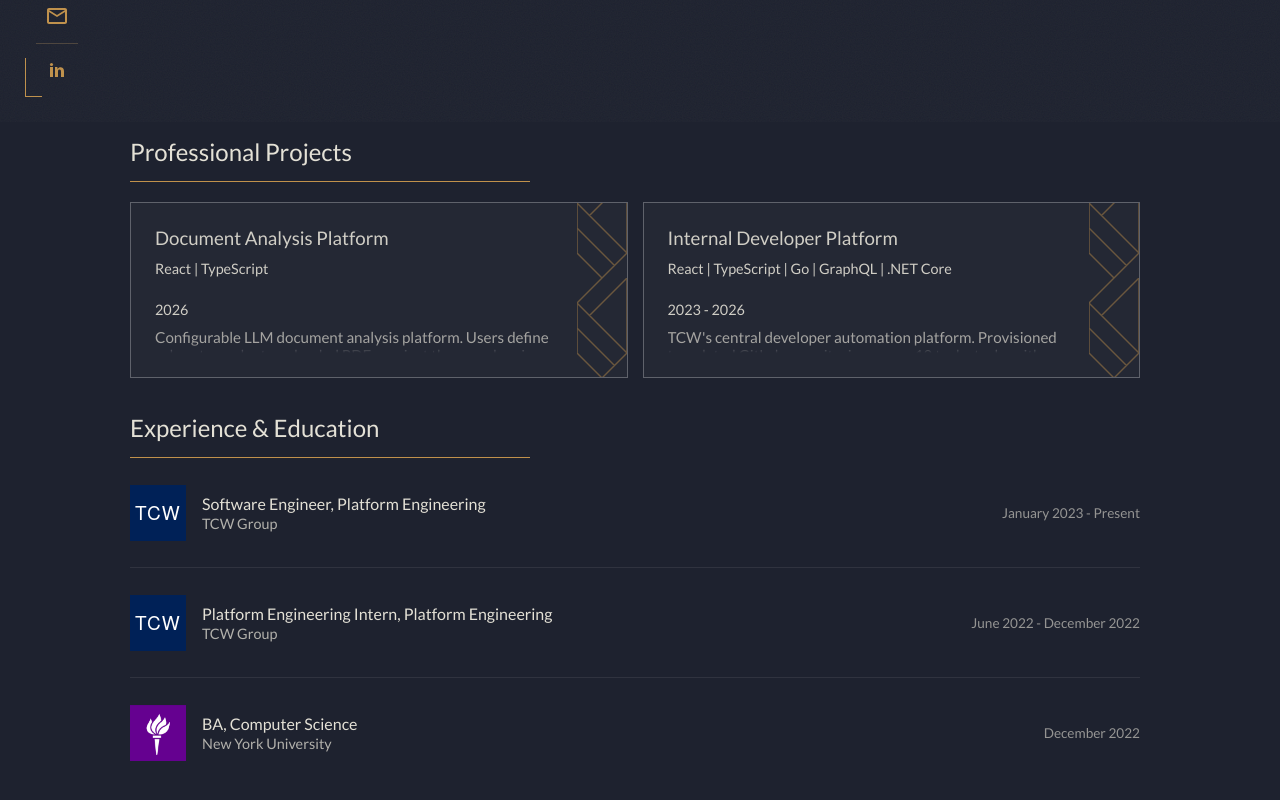
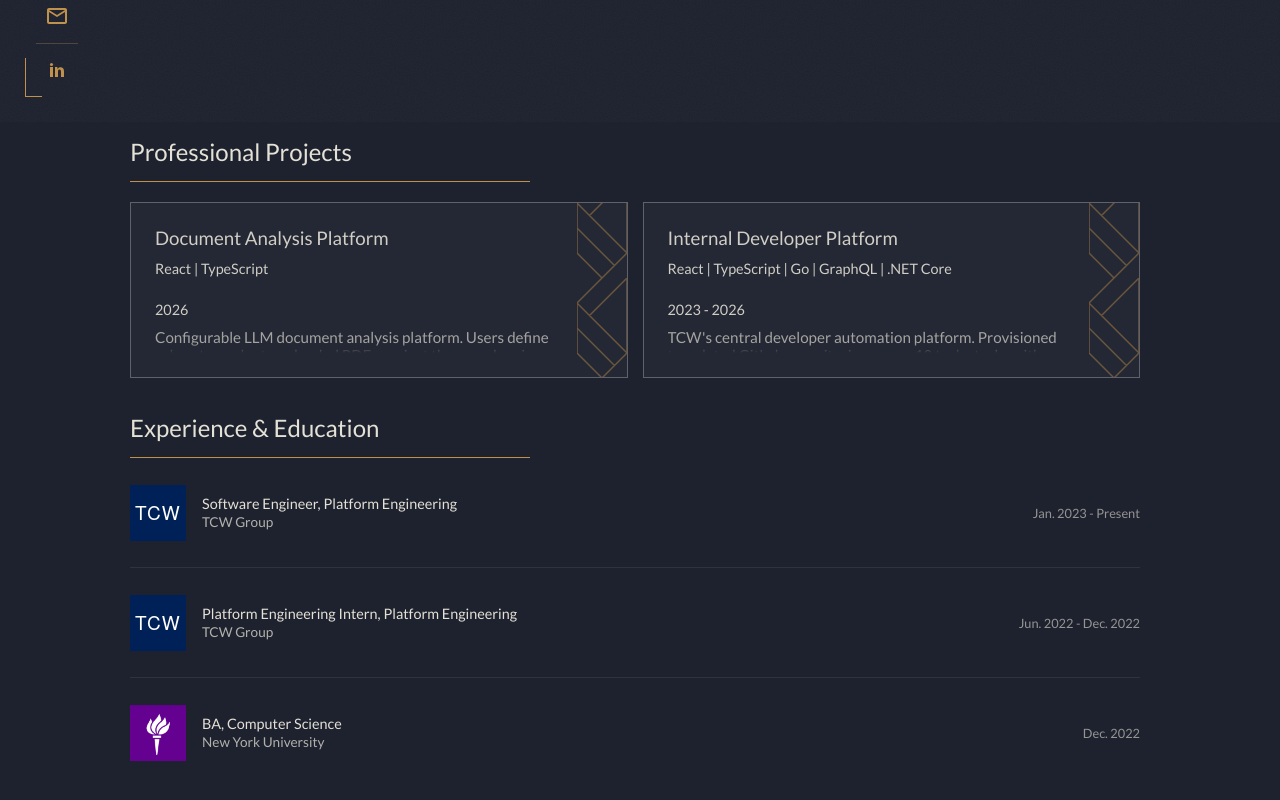
Before and after one commit to ckovacsdev/ckdev, a React (Vite) app: page / in a window 1280 px wide. Shown: the part 678-1478 px from the top of the page. Built offline with nearby package versions, Linux system fonts and the light colour scheme.

Commit message:
font size changes

```diff
--- a/src/pages/work/work.css
+++ b/src/pages/work/work.css
@@ -62,17 +62,17 @@
 
 .work-history-item-position{
     margin: 0;
-    font-size: 1rem;
+    font-size: 0.9rem;
     font-weight: 500;
 }
 .work-history-item-company{
     margin: 0;
-    font-size: 0.9rem;
+    font-size: 0.85rem;
     opacity: 0.75;
 }
 .work-history-item-dates{
     margin: 0;
-    font-size: 0.85rem;
+    font-size: 0.80rem;
     opacity: 0.6;
     white-space: nowrap;
 }
--- a/src/pages/work/work.tsx
+++ b/src/pages/work/work.tsx
@@ -42,7 +42,7 @@
                         <h3 className='work-history-item-position'>Software Engineer, Platform Engineering</h3>
                         <p className='work-history-item-company'>TCW Group</p>
                     </div>
-                    <p className='work-history-item-dates'> January 2023 &#45; Present</p>
+                    <p className='work-history-item-dates'> Jan. 2023 &#45; Present</p>
                 </div>
                 <div className='work-history-item'>
                     <img src={TCWLogo} alt='' className='work-history-item-logo' />
@@ -50,7 +50,7 @@
                         <h3 className='work-history-item-position'>Platform Engineering Intern, Platform Engineering</h3>
                         <p className='work-history-item-company'>TCW Group</p>
                     </div>
-                    <p className='work-history-item-dates'>June 2022 &#45; December 2022 </p>
+                    <p className='work-history-item-dates'>Jun. 2022 &#45; Dec. 2022 </p>
                 </div>
                 <div className='work-history-item'>
                     <img src={NYULogo} alt='NY University Logo' className='work-history-item-logo' />
@@ -58,7 +58,7 @@
                         <h3 className='work-history-item-position'> BA, Computer Science </h3>
                         <p className='work-history-item-company'> New York University </p>
                     </div>
-                    <p className='work-history-item-dates'>December 2022</p>
+                    <p className='work-history-item-dates'>Dec. 2022</p>
                 </div>
             </div>
         </div>
```
